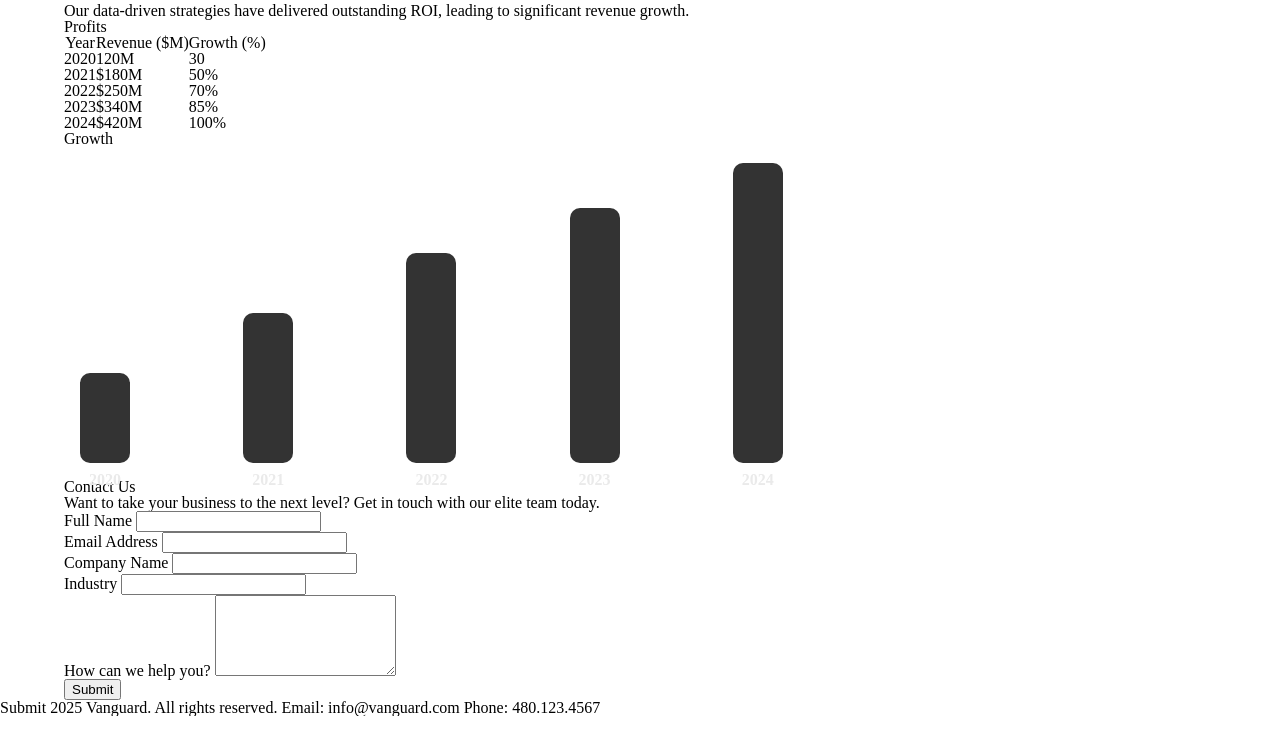
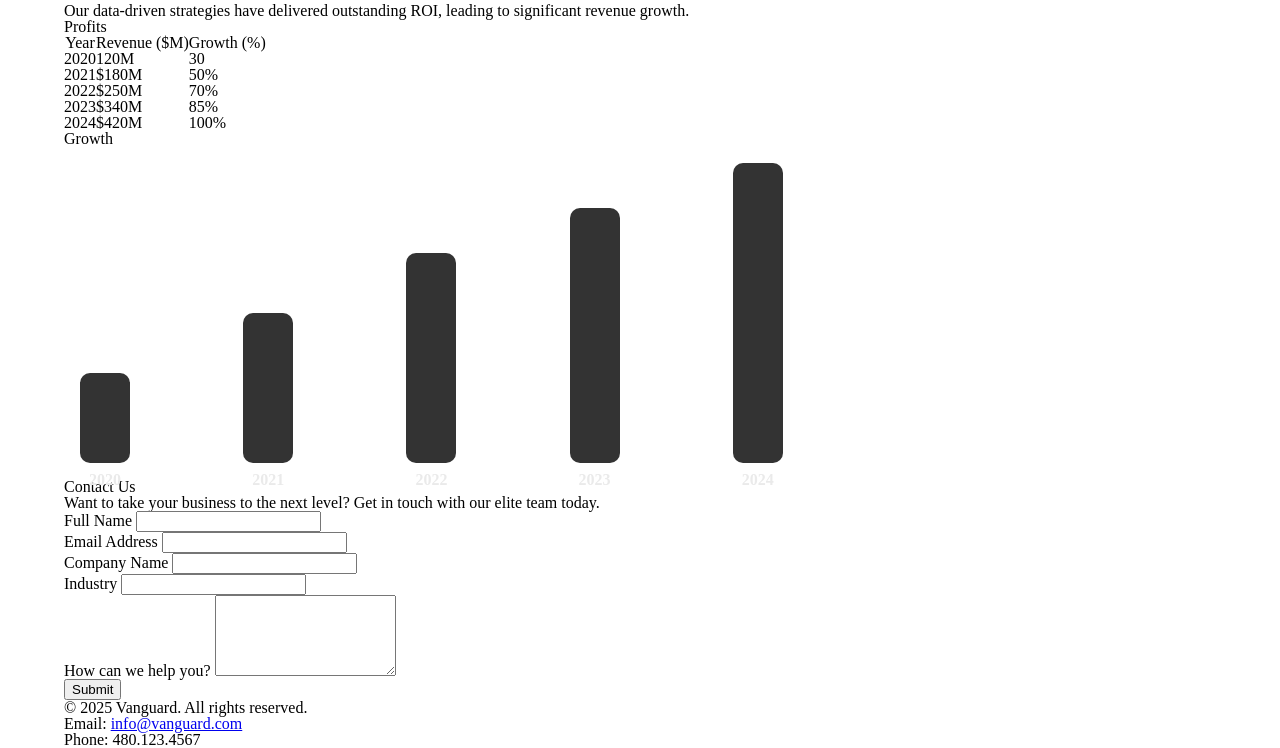
Before and after one commit to ventura-christian/Vanguard, a plain HTML site: page index.html in a window 1280 px wide. Shown: the part 381-1129 px from the top of the page. Before the commit the page ends 1097 px from the top, so only its background shows below. Drawn offline with Linux system fonts and the light colour scheme.

Commit message:
Added the footer with the container div and all included information needed

```diff
--- a/index.html
+++ b/index.html
@@ -183,10 +183,14 @@
       </div>
     </section>
 
-            Submit
-
-        2025 Vanguard. All rights reserved.
-        Email: info@vanguard.com
-        Phone: 480.123.4567
+<footer>
+  <div class="container">
+    <p>&copy; 2025 Vanguard. All rights reserved.
+    </p>
+    <p>Email: <a href="mailto:info@vanguard.com">info@vanguard.com </a></p>
+    <p>        Phone: 480.123.4567
+    </p>
+  </div>
+</footer>
   </body>
 </html>
```
